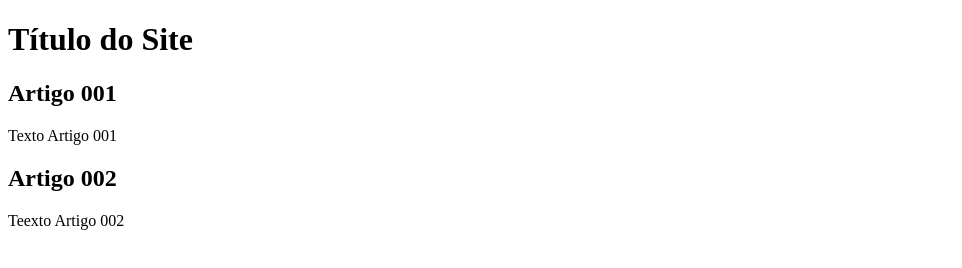
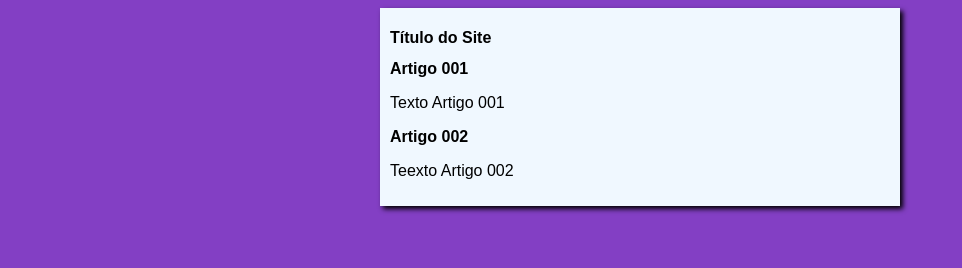
Before and after one commit to LucasCaitano0/projeto-site, a plain HTML site: page index.html in a window 1280 px wide. Shown: the whole page, without its empty margins (0-962 px from the left). Drawn offline with Linux system fonts and the light colour scheme.

Commit message:
Iniciei o design

```diff
--- /dev/null
+++ b/eestilos/style.css
@@ -0,0 +1,18 @@
+* {
+    font-family: Arial, Helvetica, sans-serif;
+    font-size: 16px;
+}
+
+body{
+    background-color: rgb(131, 63, 196);
+
+
+}
+
+main{
+    background-color: aliceblue;
+    width: 500px;
+    margin: auto;
+    padding: 10px;
+    box-shadow: 3px 3px 5px black ;
+}
--- a/index.html
+++ b/index.html
@@ -4,6 +4,7 @@
     <meta charset="UTF-8">
     <meta name="viewport" content="width=device-width, initial-scale=1.0">
     <title>Titulo do site</title>
+    <link rel="stylesheet" href="eestilos/style.css">
 </head>
 <body>
     <main>
```
